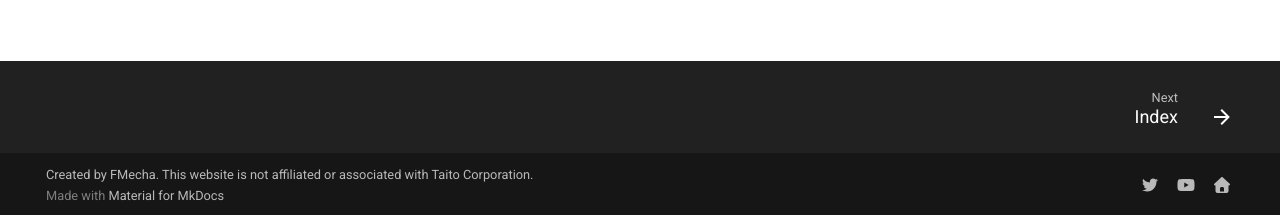
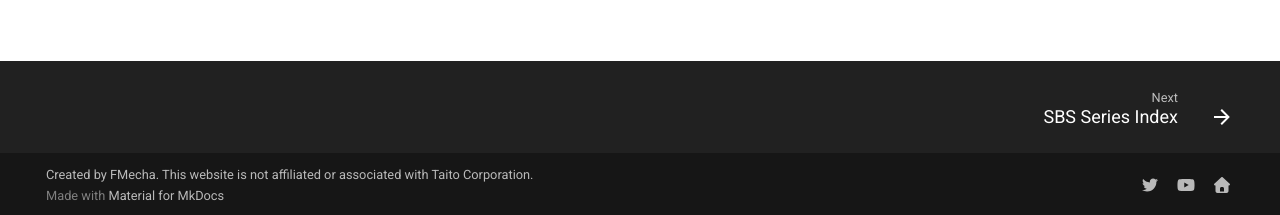
Before and after one commit to FMecha/battlegear, an MkDocs documentation site: the page built from docs/index.md, in a window 1280 px wide. Shown: the part 682-897 px from the top of the page. Built offline with MkDocs 1.6.1 and Material for MkDocs 9.7.7, drawn with Linux system fonts in a browser that asks for light colours; comment, search, counter and statistics services are not loaded.

Commit message:
mkdocs.yml: titling

```diff
--- a/mkdocs.yml
+++ b/mkdocs.yml
@@ -50,7 +50,7 @@ nav:
   - Main Page: index.md
 
   - Side by Side:
-    - Index: sidebs/index.md
+    - SBS Series Index: sidebs/index.md
     - Side by Side: sidebs/sbs1.md
     - Side by Side 2 Evoluzione: sidebs/sbs2.md
     - Side by Side Special: sidebs/sbss.md
@@ -60,7 +60,7 @@ nav:
     - Tracks: sidebs/tracks.md
 
   - Battle Gear:
-    - Index: batlgear/index.md
+    - BG Series Index: batlgear/index.md
     - Battle Gear: batlgear/bg1.md
     - Battle Gear 2: batlgear/bg2.md
     - Battle Gear 2 PS2 Version: batlgear/bg2_ps2.md
@@ -76,14 +76,14 @@ nav:
     - BG3 and BG4T Tracks: batlgear/bg4_tracks.md
 
   - Related Games:
-    - Index: related/index.md
+    - Related Games Index: related/index.md
     - Dangerous Curves: related/dangcurv.md
     - Stunt Typhoon: related/styphoon.md
     - D1GP Arcade: related/d1gp.md
     - Top Speed (2009): related/topspeed.md
 
   - Other:
-    - Index: other/index.md
+    - Other Index: other/index.md
     - NESYS: other/nesys.md
     - Music: other/music.md
     - Taito v. Honda USA: other/honda.md
```
